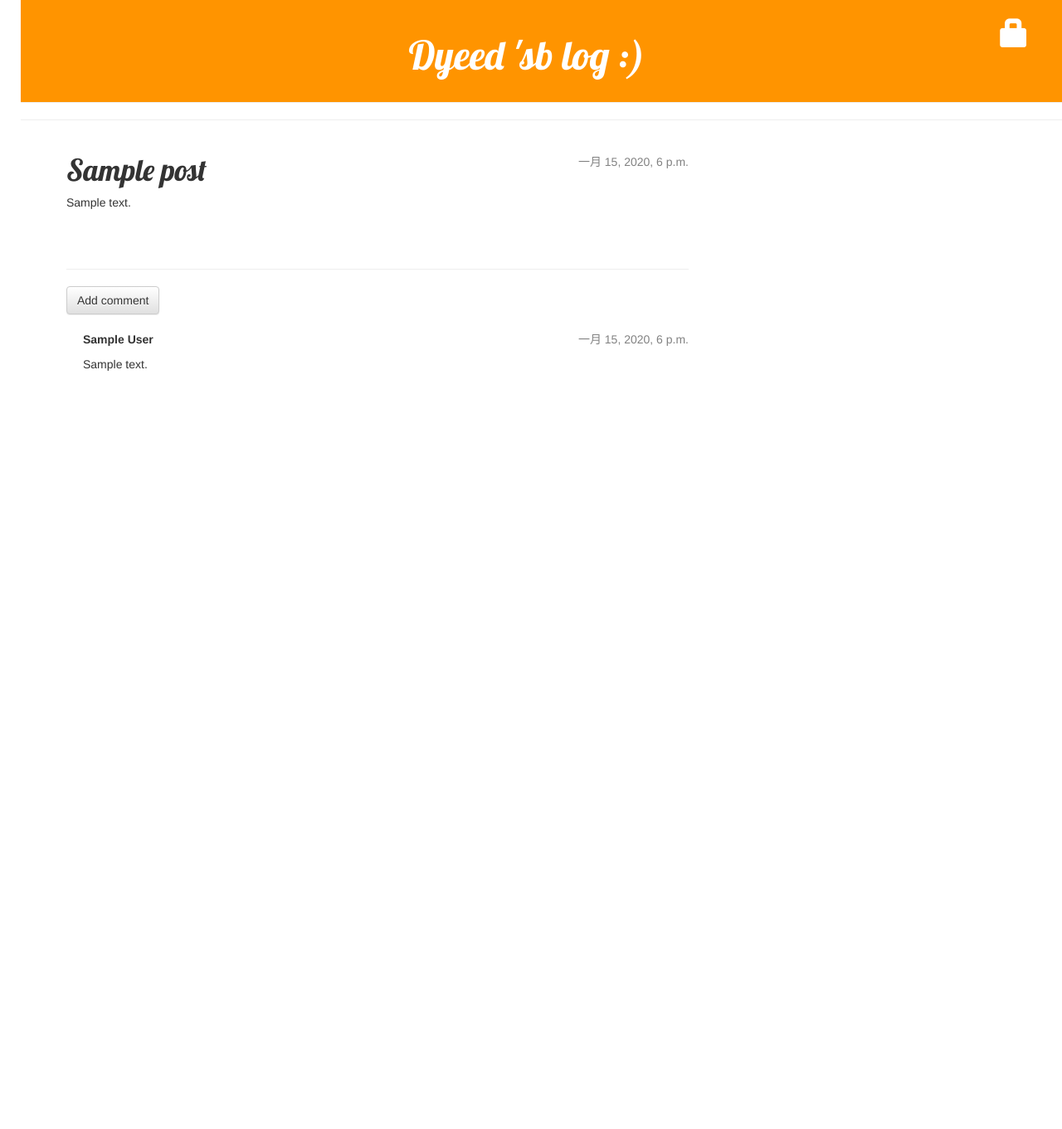
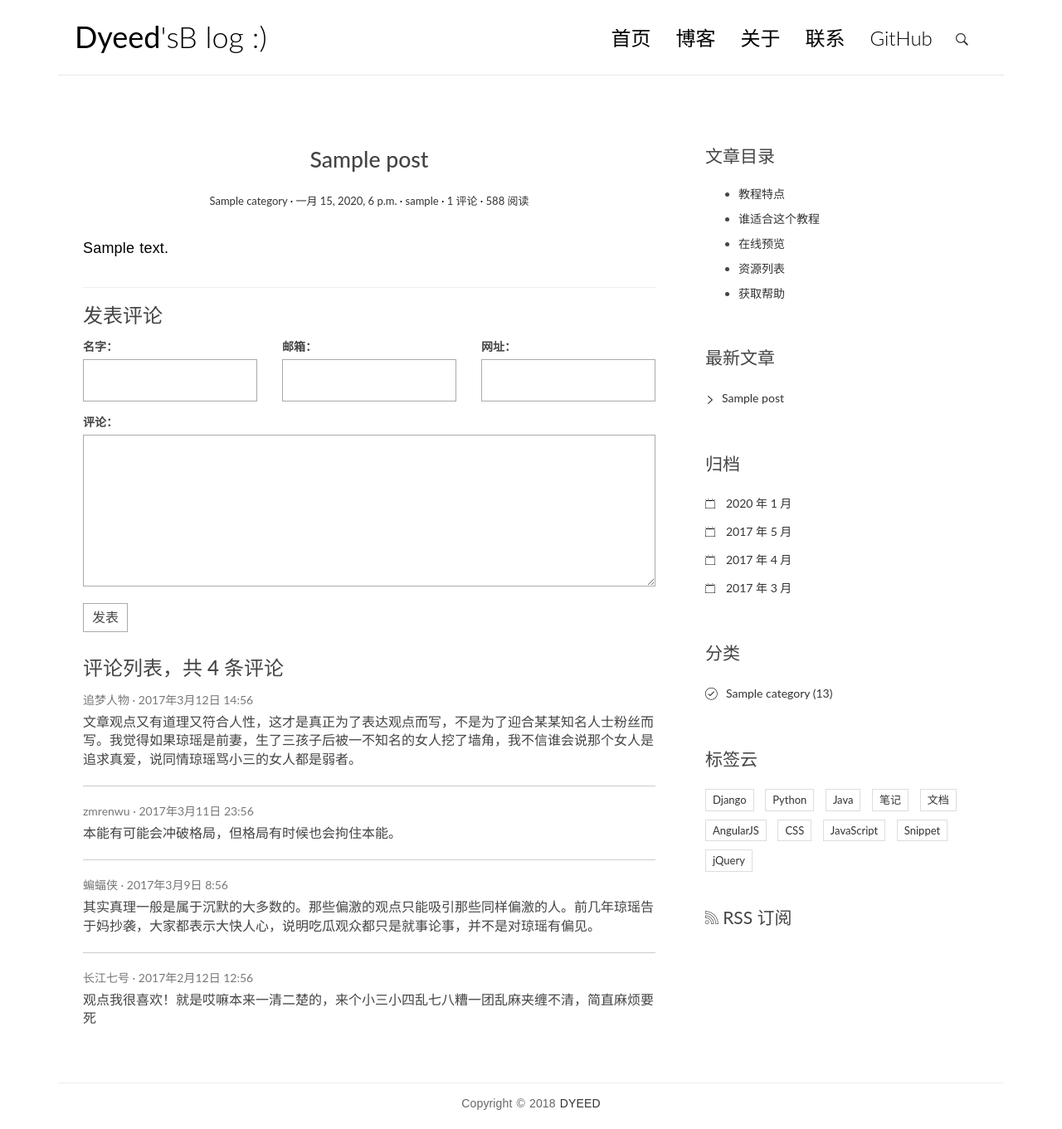
Before and after one commit to Dyeed/my-first-blog, a Django app: page /post/1/ in a window 1280 px wide. Shown: the whole page at 83% size. Before the commit the page ends 447 px from the top, so only its background shows below. Run offline with Django 3.2, Linux system fonts and the light colour scheme; tables that the repository leaves empty hold one stand-in row (values such as "Sample post"); some libraries are stand-ins or nearby versions.

Commit message:
simple_tag 自定义模板标签 更新侧边栏获取数据方法
Signed-off-by: Dyeed <gggssn@qq.com>

```diff
--- a/blog/templates/archives.html
+++ b/blog/templates/archives.html
@@ -1,6 +1,14 @@
+{% load blog_tags %}
+{% get_archives as achs %}
 <div class="widget widget-archives">
     <h3 class="widget-title">归档</h3>
     <ul>
+        {% for ach in achs %}
+        <li>
+            <a href="#">{{ ach.year }} 年 {{ ach.month }} 月</a>
+        </li>
+        {% endfor %}
+
         <li>
             <a href="#">2017 年 5 月</a>
         </li>
--- a/blog/templates/blog/basenew.html
+++ b/blog/templates/blog/basenew.html
@@ -15,7 +15,8 @@
     <link rel="stylesheet" href="{% static 'css/bootstrap.min.css' %}">
     <link rel="stylesheet" href="{% static 'css/pace.css' %}">
     <link rel="stylesheet" href="{% static 'css/custom.css' %}">
-
+    {% block add_css %}
+    {% endblock %}
 </head>
 
 <body>
@@ -23,13 +24,13 @@
     <header id="site-header">
         <div class="row">
 
-            <div class="col-md-4 col-sm-5 col-xs-8">
+            <div class="col-md-4 col-sm-4 col-xs-8">
                 <div class="logo">
-                    <h1><a href="//dyeed.com"><b>Dyeed</b> 'sB log</a></h1>
+                    <h1><a href="//dyeed.com"><b>Dyeed</b><span class="hidden-sm">'sB log :)</span></a></h1>
                 </div>
             </div><!-- col-md-4 -->
 
-            <div class="col-md-8 col-sm-7 col-xs-4">
+            <div class="col-md-8 col-sm-8 col-xs-4">
 
                 <nav class="main-nav" role="navigation">
                     <div class="collapse navbar-collapse" id="bs-example-navbar-collapse-1">
@@ -38,7 +39,7 @@
                             <li class="cl-effect-11"><a href="#" data-hover="博客">博客</a></li>
                             <li class="cl-effect-11"><a href="#" data-hover="关于">关于</a></li>
                             <li class="cl-effect-11"><a href="#" data-hover="联系">联系</a></li>
-                            <li class="cl-effect-11"><a href="#" data-hover="GitHub">GitHub</a></li>
+                            <li class="cl-effect-5"><a href="#" data-hover="GitHub">GitHub</a></li>
                         </ul>
                     </div><!-- /.navbar-collapse -->
                 </nav>
@@ -63,9 +64,9 @@
     <div class="container">
         <div class="row">
             <main class="col-md-8">
-            {% block main_index %}
+                {% block main_index %}
 
-            {% endblock %}
+                {% endblock %}
             </main>
 
             <!-- 右侧菜单 -->
@@ -82,7 +83,7 @@
         <div class="row">
             <div class="col-md-12">
                 <p class="copyright">
-      Copyright © 2018 <a href="/aboutme">DYEED</a>
+                    Copyright © 2018 <a href="/aboutme">DYEED</a>
                 </p>
             </div>
         </div>
--- /dev/null
+++ b/blog/templates/blog/detail.html
@@ -0,0 +1,141 @@
+{% extends 'blog/basenew.html' %}
+{% load staticfiles %}
+{% block add_css %}
+    <link rel="stylesheet" href="{% static 'css/highlights/github.css' %}">
+{% endblock %}
+{% block main_index %}
+    <article class="post post-1">
+        <header class="entry-header">
+            <h1 class="entry-title">{{ post.title }}</h1>
+            <div class="entry-meta">
+                <span class="post-category"><a href="#">{{ post.category }}</a></span>
+                <span class="post-date"><a href="#"><time class="entry-date"
+                                                          datetime="{{ post.created_date }}">{{ post.created_date }}</time></a></span>
+                <span class="post-author"><a href="#">{{ post.author }}</a></span>
+                <span class="comments-link"><a href="#">{{ post.comments.count }} 评论</a></span>
+                <span class="views-count"><a href="#">588 阅读</a></span>
+            </div>
+        </header>
+        <div class="entry-content clearfix">
+            {{ post.text|safe }}
+        </div>
+    </article>
+
+    <section class="comment-area" id="comment-area">
+        <hr>
+        <h3>发表评论</h3>
+        <form action="#" method="post" class="comment-form">
+            <div class="row">
+                <div class="col-md-4">
+                    <label for="id_name">名字：</label>
+                    <input type="text" id="id_name" name="name" required>
+                </div>
+                <div class="col-md-4">
+                    <label for="id_email">邮箱：</label>
+                    <input type="email" id="id_email" name="email" required>
+                </div>
+                <div class="col-md-4">
+                    <label for="id_url">网址：</label>
+                    <input type="text" id="id_url" name="url">
+                </div>
+                <div class="col-md-12">
+                    <label for="id_comment">评论：</label>
+                    <textarea name="comment" id="id_comment" required></textarea>
+                    <button type="submit" class="comment-btn">发表</button>
+                </div>
+            </div>    <!-- row -->
+        </form>
+        <div class="comment-list-panel">
+            <h3>评论列表，共 <span>4</span> 条评论</h3>
+            <ul class="comment-list list-unstyled">
+                <li class="comment-item">
+                    <span class="nickname">追梦人物</span>
+                    <time class="submit-date" datetime="2012-11-09T23:15:57+00:00">2017年3月12日 14:56</time>
+                    <div class="text">
+                        文章观点又有道理又符合人性，这才是真正为了表达观点而写，不是为了迎合某某知名人士粉丝而写。我觉得如果琼瑶是前妻，生了三孩子后被一不知名的女人挖了墙角，我不信谁会说那个女人是追求真爱，说同情琼瑶骂小三的女人都是弱者。
+                    </div>
+                </li>
+                <li class="comment-item">
+                    <span class="nickname">zmrenwu</span>
+                    <time class="submit-date" datetime="2012-11-09T23:15:57+00:00">2017年3月11日 23:56</time>
+                    <div class="text">
+                        本能有可能会冲破格局，但格局有时候也会拘住本能。
+                    </div>
+                </li>
+                <li class="comment-item">
+                    <span class="nickname">蝙蝠侠</span>
+                    <time class="submit-date" datetime="2012-11-09T23:15:57+00:00">2017年3月9日 8:56</time>
+                    <div class="text">
+                        其实真理一般是属于沉默的大多数的。那些偏激的观点只能吸引那些同样偏激的人。前几年琼瑶告于妈抄袭，大家都表示大快人心，说明吃瓜观众都只是就事论事，并不是对琼瑶有偏见。
+                    </div>
+                </li>
+                <li class="comment-item">
+                    <span class="nickname">长江七号</span>
+                    <time class="submit-date" datetime="2012-11-09T23:15:57+00:00">2017年2月12日 12:56</time>
+                    <div class="text">
+                        观点我很喜欢！就是哎嘛本来一清二楚的，来个小三小四乱七八糟一团乱麻夹缠不清，简直麻烦要死
+                    </div>
+                </li>
+            </ul>
+        </div>
+    </section>
+{% endblock %}
+
+{% block aside_right %}
+    <!-- 目录 -->
+    <div class="widget widget-content">
+        <h3 class="widget-title">文章目录</h3>
+        <ul>
+            <li>
+                <a href="#">教程特点</a>
+            </li>
+            <li>
+                <a href="#">谁适合这个教程</a>
+            </li>
+            <li>
+                <a href="#">在线预览</a>
+            </li>
+            <li>
+                <a href="#">资源列表</a>
+            </li>
+            <li>
+                <a href="#">获取帮助</a>
+            </li>
+        </ul>
+    </div>
+    <!-- 最近文章 -->
+    {% include 'recent_posts.html' %}
+    <!-- 归档 -->
+    {% include 'archives.html' %}
+    <!-- 分类 -->
+    {% include 'category.html' %}
+    <!-- 标签云 -->
+    {% include 'tag_cloud.html' %}
+    <!-- RSS -->
+    <div class="rss">
+        <a href=""><span class="ion-social-rss-outline"></span> RSS 订阅</a>
+    </div>
+{% endblock %}
+{% block addjs %}
+    <script>var a_idx = 0;
+    jQuery(document).ready(function ($) {
+        $("body").click(function (e) {
+            var a = new Array("富强", "民主", "文明", "和谐", "自由", "平等", "公正", "法治", "爱国", "敬业", "诚信", "友善");
+            var $i = $("<span/>").text(a[a_idx]);
+            a_idx = (a_idx + 1) % a.length;
+            var x = e.pageX, y = e.pageY;
+            $i.css({
+                "z-index": 999999999999999999999999999999999999999999999999999999999999999999999,
+                "top": y - 20,
+                "left": x,
+                "position": "absolute",
+                "font-weight": "bold",
+                "color": "#ff4d39"
+            });
+            $("body").append($i);
+            $i.animate({"top": y - 180, "opacity": 0}, 1500, function () {
+                $i.remove();
+            });
+        });
+    });</script>
+{% endblock %}
--- a/blog/templates/category.html
+++ b/blog/templates/category.html
@@ -1,14 +1,13 @@
+{% load blog_tags %}
+{% get_category as cates %}
+
 <div class="widget widget-category">
     <h3 class="widget-title">分类</h3>
     <ul>
+        {% for cate in cates %}
             <li>
-                            <a href="#">Django 博客教程 <span class="post-count">(13)</span></a>
+                <a href="#">{{ cate.name }} <span class="post-count">(13)</span></a>
             </li>
-                        <li>
-                            <a href="#">Python 教程 <span class="post-count">(11)</span></a>
-                        </li>
-                        <li>
-                            <a href="#">Django 用户认证 <span class="post-count">(8)</span></a>
-                        </li>
+        {% endfor %}
     </ul>
 </div>
--- a/blog/templates/recent_posts.html
+++ b/blog/templates/recent_posts.html
@@ -1,10 +1,13 @@
+{% load blog_tags %}
+{% get_recent_posts as ps %}
+
 <div class="widget widget-recent-posts">
     <h3 class="widget-title">最新文章</h3>
     <ul>
-        {% for post in posts %}
-            {% if forloop.counter < 4 %}
-                <li><a href="{% url 'post_detail' pk=post.pk %}">{{ post.title|truncatechars:20 }}</a></li>
-            {% endif %}
+        {% for post in ps %}
+            <li><a href="{% url 'post_detail' pk=post.pk %}">{{ post.title|truncatechars:20 }}</a></li>
+        {% empty %}
+            暂无文章！
         {% endfor %}
     </ul>
 </div>
--- /dev/null
+++ b/blog/templatetags/blog_tags.py
@@ -0,0 +1,23 @@
+from django import template
+from ..models import Post, Category
+
+register = template.Library()
+
+
+@register.simple_tag
+def get_recent_posts(num=5):
+    return Post.objects.all().order_by('-created_date')[:num]
+
+
+@register.simple_tag
+def get_archives():
+    """
+    month精度、DESC降序排列
+    :return:归档
+    """
+    return Post.objects.dates('created_date', 'month', order='DESC')
+
+
+@register.simple_tag
+def get_category():
+    return Category.objects.all()
--- a/blog/urls.py
+++ b/blog/urls.py
@@ -3,9 +3,9 @@ from . import views
 
 urlpatterns = [
     url(r'^$', views.post_list, name='index'),
-    url(r'post/(?P<pk>[0-9]+)/$', views.post_detail, name='post_detail'),
-    url(r'post/new/$', views.post_new, name='post_new'),
-    url(r'post/(?P<pk>[0-9]+)/edit/$', views.post_edit, name='post_edit'),
+    url(r'^post/(?P<pk>[0-9]+)/$', views.post_detail, name='post_detail'),
+    url(r'^post/new/$', views.post_new, name='post_new'),
+    url(r'^post/(?P<pk>[0-9]+)/edit/$', views.post_edit, name='post_edit'),
     url(r'^drafts/$', views.post_draft_list, name='post_draft_list'),
     url(r'^post/(?P<pk>\d+)/publish/$', views.post_publish, name='post_publish'),
     url(r'^post/(?P<pk>\d+)/remove/$', views.post_remove, name='post_remove'),
--- a/blog/views.py
+++ b/blog/views.py
@@ -21,7 +21,7 @@ def post_detail(request, pk):
     """
     博客详情
     :param request:
-    :param pk:
+    :param pk: (?P<pk>[0-9]+)
     :return:
     """
     post = get_object_or_404(Post, pk=pk)
@@ -31,7 +31,7 @@ def post_detail(request, pk):
                                       'markdown.extensions.codehilite',
                                       'markdown.extensions.toc',
                                   ])
-    return render(request, 'blog/post_detail.html', {'post': post, })
+    return render(request, 'blog/detail.html', {'post': post, })
 
 
 @login_required
```
Also changed, not shown: blog/templatetags/__init__.py (added). Lines whose indentation alone changed are shown as unchanged.
